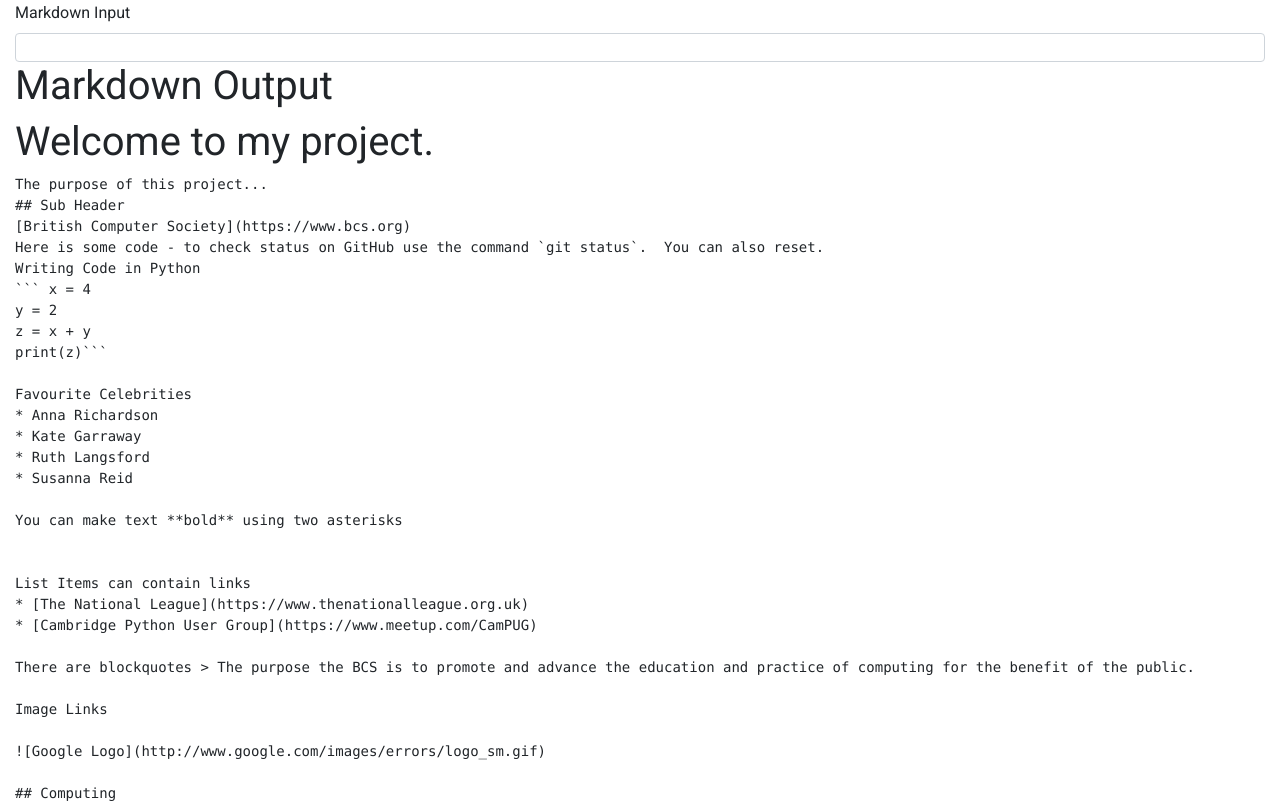
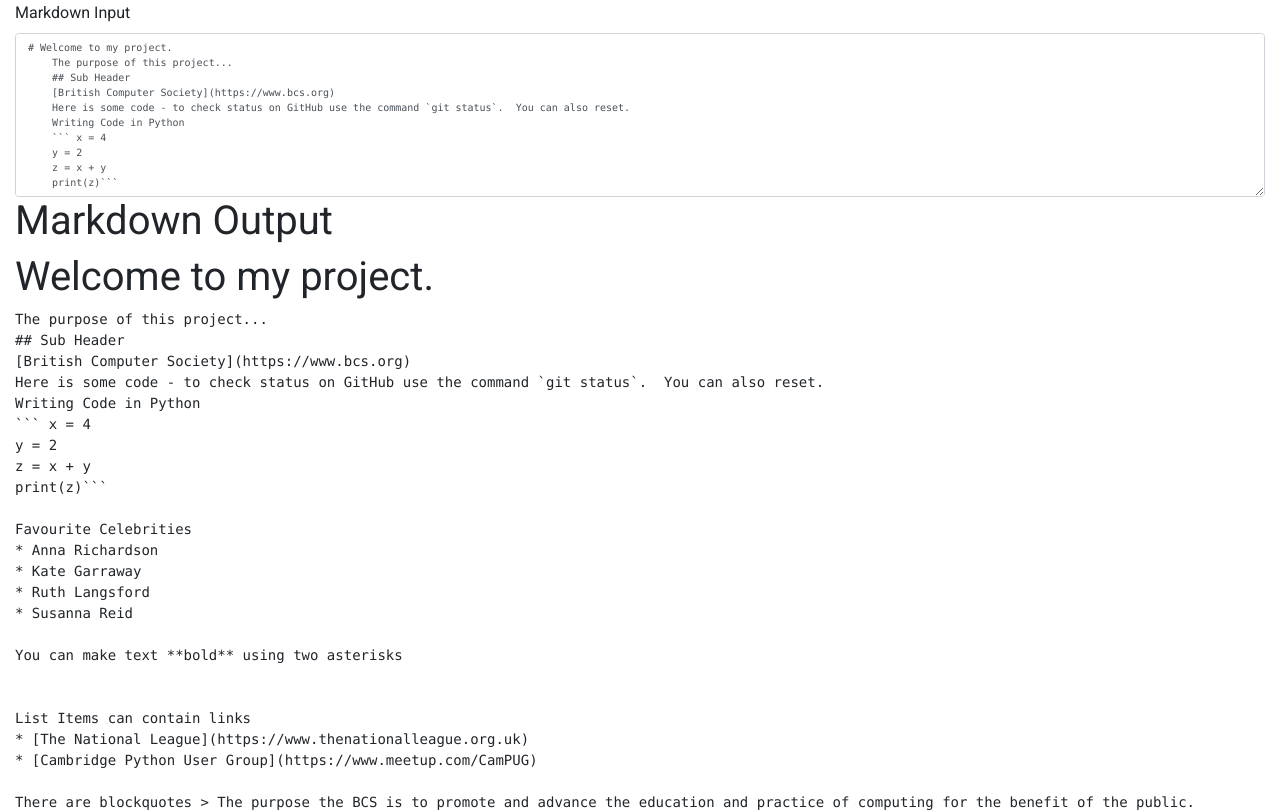
Before and after one commit to derektypist/markdown-previewer, a React (Create React App) app in the folder my-markdown-previewer/: page / in a window 1280 px wide. Shown: the top 812 px of the page. Built offline with nearby package versions, Linux system fonts and the light colour scheme.

Commit message:
Minor correction in spelling from texarea to textarea in App.js

```diff
--- a/my-markdown-previewer/src/App.js
+++ b/my-markdown-previewer/src/App.js
@@ -61,7 +61,7 @@ class App extends Component {
       <div className="App container-fluid">
     <div>
     <label>Markdown Input</label>
-    <texarea id="editor" rows="10" className="form-control" value={markdown} onChange={this.updateMarkdown}/>
+    <textarea id="editor" rows="10" className="form-control" value={markdown} onChange={this.updateMarkdown}/>
     </div>
     <div>
     <h1>Markdown Output</h1>
```
